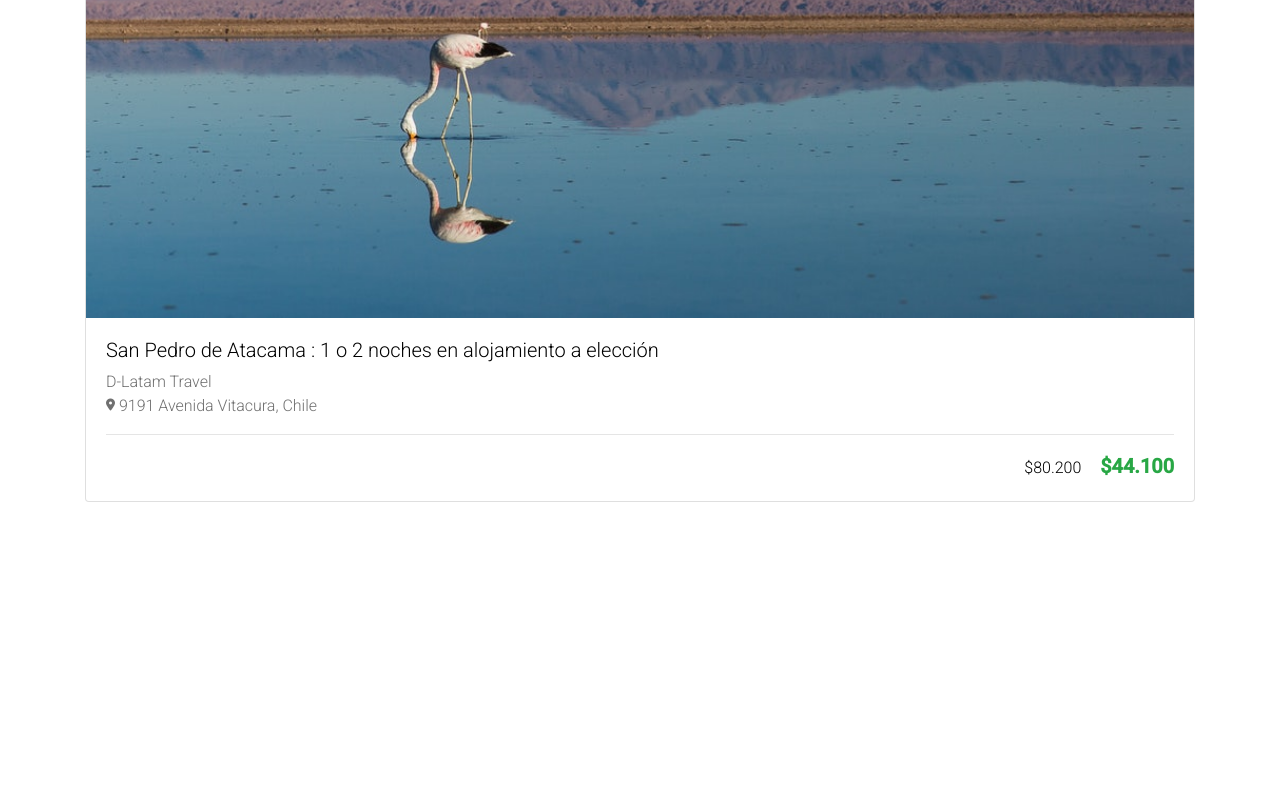
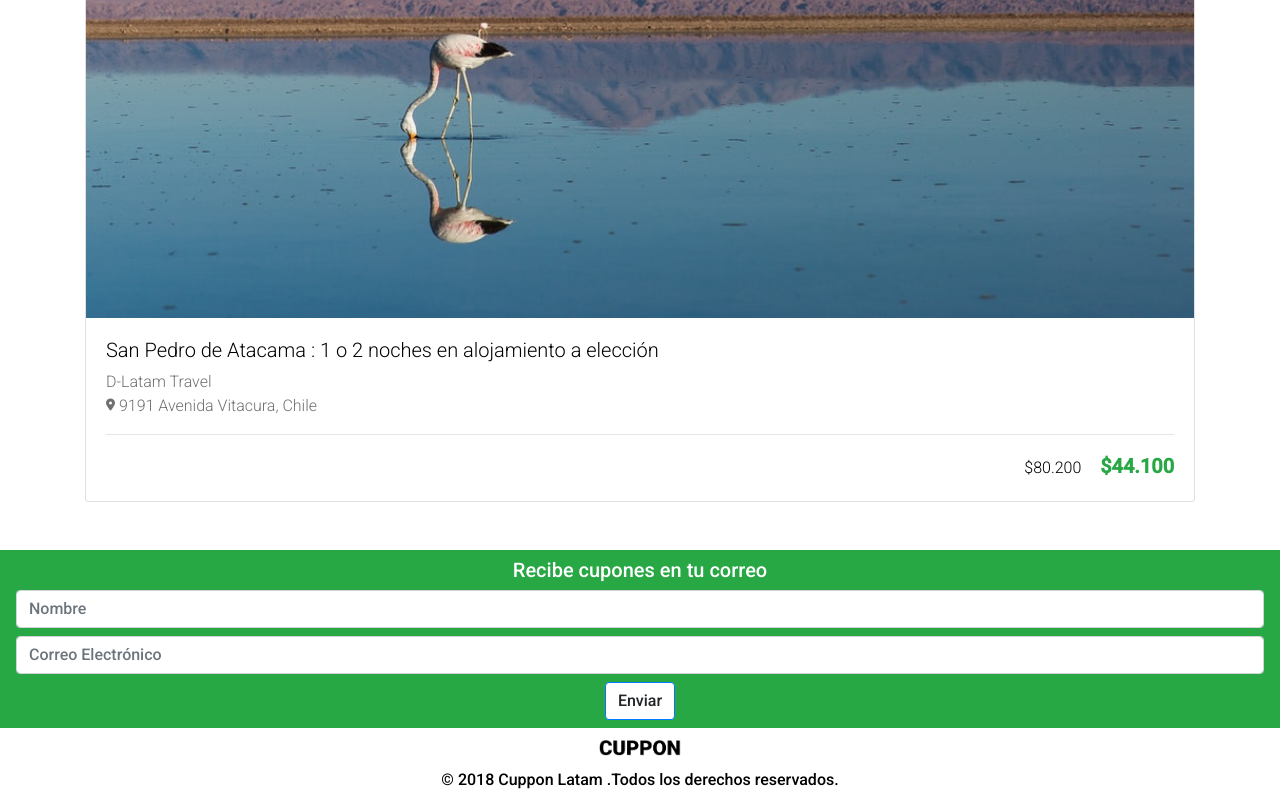
Before and after one commit to OBASTIAS/DESAFIO.CUPPON, a plain HTML site: page index.html in a window 1280 px wide. Shown: the part 5583-6383 px from the top of the page. Before the commit the page ends 6133 px from the top, so only its background shows below. Drawn offline with nearby package versions, Linux system fonts and the light colour scheme.

Commit message:
last modification

```diff
--- a/assets/css/style.css
+++ b/assets/css/style.css
@@ -22,3 +22,16 @@ body {
     color: #28A745;
     font-size: 20px;
 }
+
+.logo-black-footer {
+    width: 82px;
+    height: 24px;
+}
+
+.color-font-form {
+    color: #212529 !important;
+}
+
+.color-font-form-main {
+    color: #ffffff;
+}
--- a/index.html
+++ b/index.html
@@ -27,14 +27,14 @@
             <div class="collapse navbar-collapse" id="navbarNav">
                 <ul class="navbar-nav ml-auto">
                     <li class="nav-item">
-                        <a class="nav-link" href="#about">AYUDA</a>
+                        <a class="nav-link" href="#Help">AYUDA</a>
                     </li>
                     <li class="nav-item">
-                        <a class="nav-link" href="#work">INGRESAR</a>
+                        <a class="nav-link" href="#login">INGRESAR</a>
                     </li>
                     <li class="nav-item">
                         <!--  -->
-                        <a class="nav-link" href="#contact">CREAR CUENTA </a>
+                        <a class="nav-link" href="#created-acount">CREAR CUENTA </a>
                     </li>
                 </ul>
             </div>
@@ -162,8 +162,23 @@
 
     </div>
 
-    </div>
+    <form class="navbar-background text-center pt-2">
+        <h5 class="color-font-form-main font-weight-normal ">Recibe cupones en tu correo</h5>
+        <div class="form-group  mx-3 mb-2 ">
+            <input type="text" class="form-control" id="formGroupExampleInput" aria-describedby="emailHelp" placeholder="Nombre">
 
+        </div>
+        <div class="form-group  mx-3 mb-2">
+            <input type="email" class="form-control" id="formGroupExampleInput" placeholder="Correo Electrónico">
+        </div>
+        <button type="submit" class="btn btn-primary bg-white color-font-form mb-2">Enviar</button>
+    </form>
+
+
+    <footer class="container-fluid text-center pt-2 pb-2">
+        <img src="assets/img/logo-black.png" class="logo-black-footer mb-2" alt="">
+        <p class="m-0">© 2018 Cuppon Latam .Todos los derechos reservados.</p>
+    </footer>
 
 
 
```
